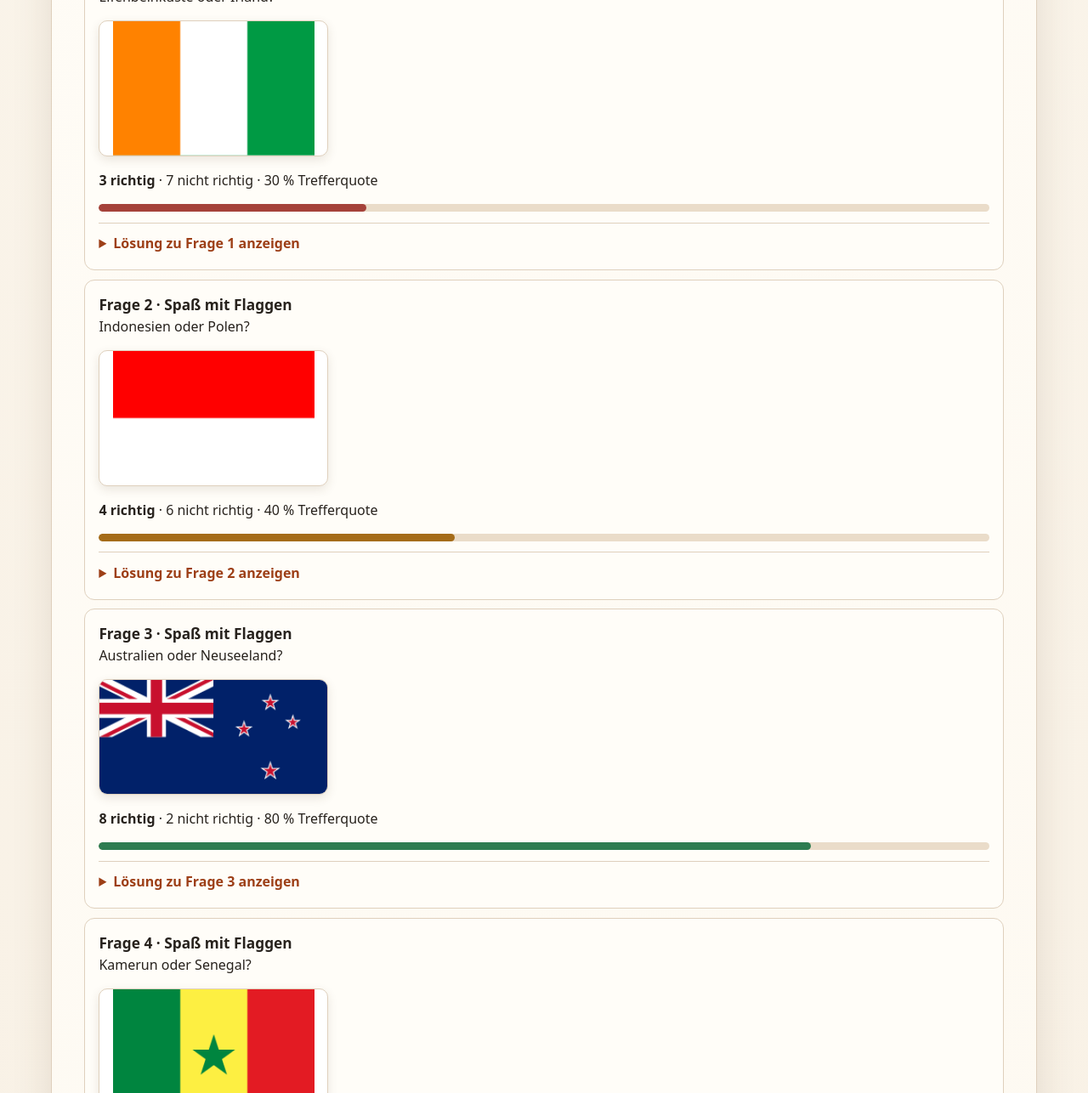
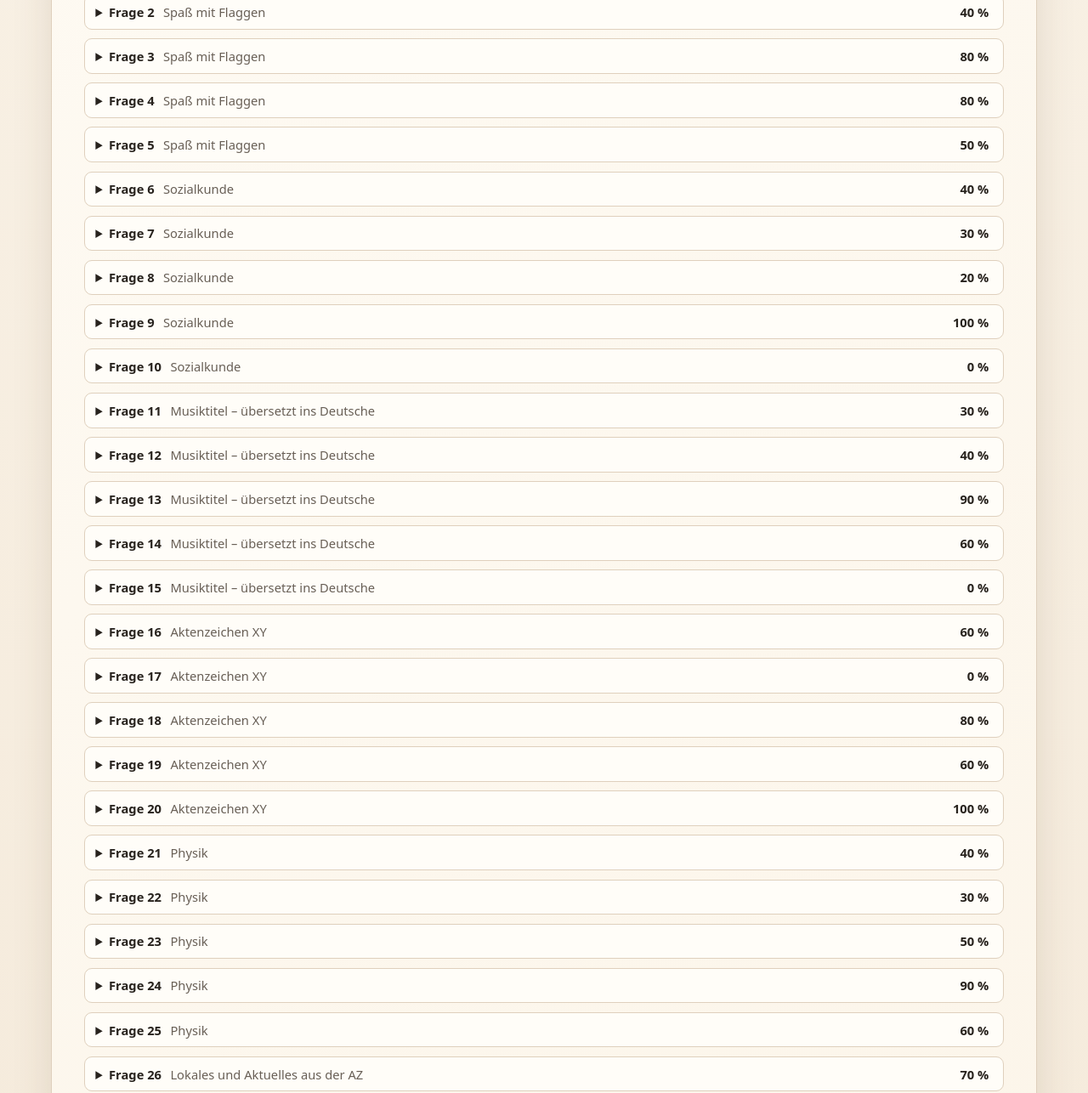
Before and after one commit to MelleGruber/75.quiz, a plain HTML site: page statistik/index.html in a window 1280 px wide. Shown: the part 1904-3190 px from the top of the page at 85% size. Drawn offline with Linux system fonts and the light colour scheme.

Commit message:
Fragenliste in der Vor-Ort-Statistik kompakter gestalten

```diff
--- a/assets/quiz.js
+++ b/assets/quiz.js
@@ -246,14 +246,20 @@
           </div>
           <p class="note">${questionRows.length} Fragen angezeigt. „Nicht richtig“ umfasst alle Antworten ohne Punkt.</p>
           <div class="stats-question-list">${questionRows.map(({ question, correct }) => `
-            <article class="stats-question-card ${rateClass(correct / teamCount)}">
-              <h3>Frage ${question.id} · ${escapeHtml(getCategory(question.category).name)}</h3>
-              <p class="stats-prompt">${escapeHtml(question.prompt)}</p>
-              ${questionVisual(question, "../")}
-              <p><strong>${correct} richtig</strong> · ${teamCount - correct} nicht richtig · ${formatStat(correct / teamCount * 100)} % Trefferquote</p>
-              <div class="mini-bar" aria-hidden="true"><span style="width:${correct / teamCount * 100}%"></span></div>
-              ${statsSolutionMarkup(question)}
-            </article>`).join("")}</div>
+            <details class="stats-question-card ${rateClass(correct / teamCount)}">
+              <summary><span class="stats-question-summary">
+                <strong>Frage ${question.id}</strong>
+                <span class="stats-question-category">${escapeHtml(getCategory(question.category).name)}</span>
+                <span class="stats-question-rate" aria-label="${formatStat(correct / teamCount * 100)} Prozent richtig">${formatStat(correct / teamCount * 100)} %</span>
+              </span></summary>
+              <div class="stats-question-body">
+                <p class="stats-prompt">${escapeHtml(question.prompt)}</p>
+                ${questionVisual(question, "../")}
+                <p class="note">${correct} richtig · ${teamCount - correct} nicht richtig</p>
+                <div class="mini-bar" aria-hidden="true"><span style="width:${correct / teamCount * 100}%"></span></div>
+                ${statsSolutionMarkup(question)}
+              </div>
+            </details>`).join("")}</div>
         </section>
         <section class="result-section" id="teams">
           <h2>Teamwertung</h2>
--- a/assets/site.css
+++ b/assets/site.css
@@ -797,8 +797,7 @@ body {
   gap: 0.85rem;
 }
 
-.stats-overview > div,
-.stats-question-card {
+.stats-overview > div {
   padding: 1rem;
   border: 1px solid var(--line);
   border-radius: 12px;
@@ -811,13 +810,51 @@ body {
   font-weight: 800;
 }
 
-.stats-category-card h3,
-.stats-question-card h3 {
+.stats-category-card h3 {
   margin: 0;
   overflow-wrap: anywhere;
 }
 
+.stats-question-card {
+  min-width: 0;
+  border: 1px solid var(--line);
+  border-radius: 9px;
+  background: var(--paper);
+  font-size: 0.92rem;
+}
+
+.stats-question-card > summary {
+  padding: 0.55rem 0.75rem;
+  cursor: pointer;
+}
+
+.stats-question-summary {
+  display: inline-flex;
+  flex-wrap: wrap;
+  align-items: baseline;
+  gap: 0.2rem 0.65rem;
+  width: calc(100% - 1.35em);
+}
+
+.stats-question-category {
+  flex: 1 1 9rem;
+  color: var(--muted);
+  overflow-wrap: anywhere;
+}
+
+.stats-question-rate {
+  margin-inline-start: auto;
+  font-weight: 800;
+  white-space: nowrap;
+}
+
+.stats-question-body {
+  border-top: 1px solid var(--line);
+  padding: 0.65rem 0.9rem 0.8rem;
+}
+
 .stats-prompt {
+  margin: 0 0 0.55rem;
   white-space: pre-line;
   overflow-wrap: anywhere;
 }
@@ -839,17 +876,36 @@ body {
   overflow-wrap: anywhere;
 }
 
-.stats-question-card .question-flag,
 .solution-body .question-flag {
   width: min(100%, 270px);
   max-height: 160px;
   margin: 0.8rem 0 1rem;
 }
 
-.stats-question-card .coat-of-arms,
 .solution-body .coat-of-arms {
   width: min(100%, 340px);
   margin-inline: 0;
+}
+
+.stats-question-card .question-flag {
+  width: min(100%, 155px);
+  max-height: 100px;
+  margin: 0.5rem 0;
+}
+
+.stats-question-card .coat-of-arms {
+  width: min(100%, 220px);
+  margin: 0.5rem 0;
+}
+
+.stats-question-card .coat-of-arms span {
+  width: 1.2rem;
+  height: 1.2rem;
+  font-size: 0.75rem;
+}
+
+.stats-question-card .solution-crest {
+  max-height: 76px;
 }
 
 .stats-jump {
--- a/statistik/index.html
+++ b/statistik/index.html
@@ -6,8 +6,8 @@
   <meta name="description" content="Fragen, Kategorien und Ergebnisse der zehn Vor-Ort-Teams beim 75. Quiz im Bahnhof.">
   <meta name="theme-color" content="#cc5d25">
   <title>Vor-Ort-Statistik – 75. Quiz im Bahnhof</title>
-  <link rel="stylesheet" href="../assets/site.css?v=4">
-  <script src="../assets/quiz.js?v=4" defer></script>
+  <link rel="stylesheet" href="../assets/site.css?v=5">
+  <script src="../assets/quiz.js?v=5" defer></script>
 </head>
 <body>
   <a class="skip-link" href="#statistik">Direkt zur Statistik</a>
```
